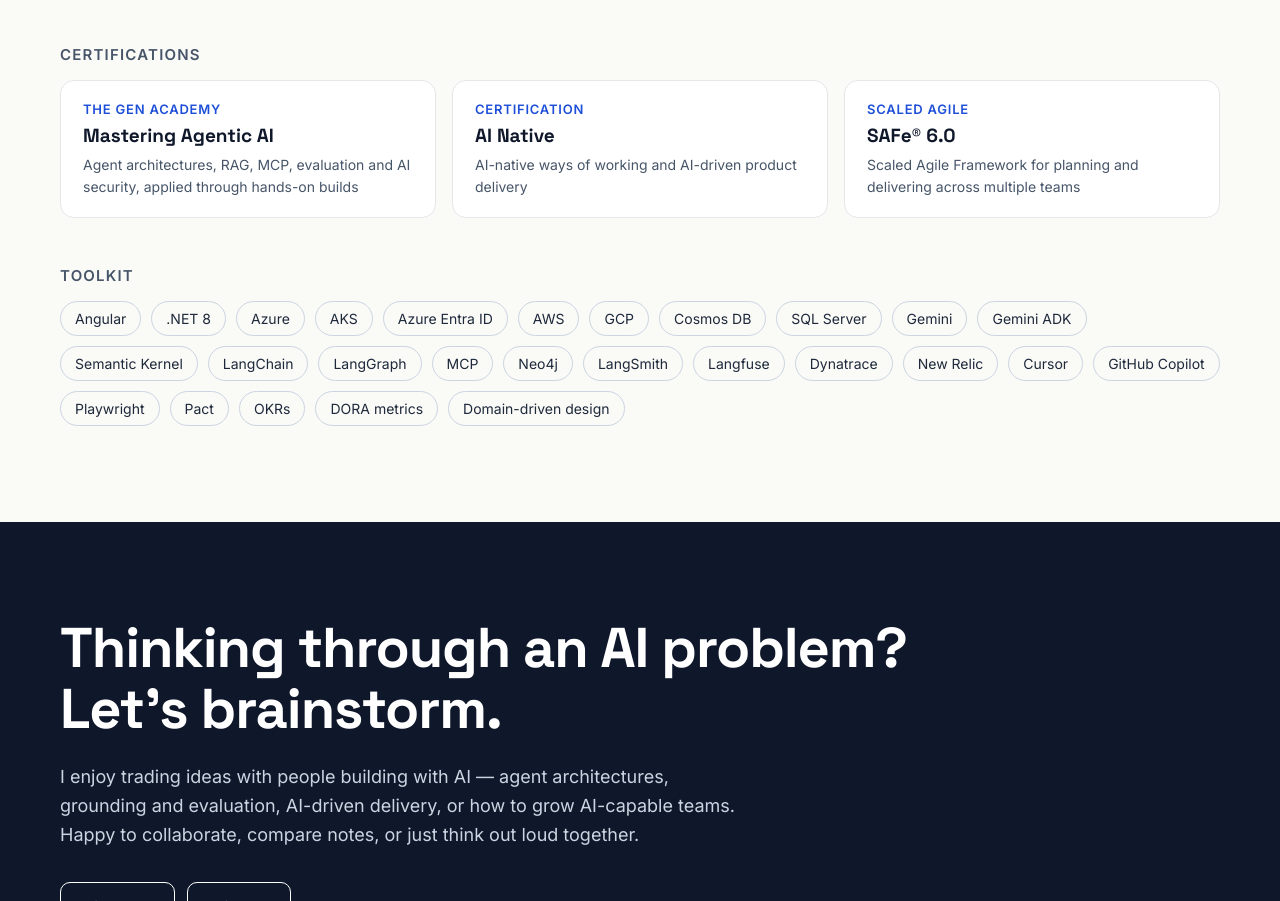
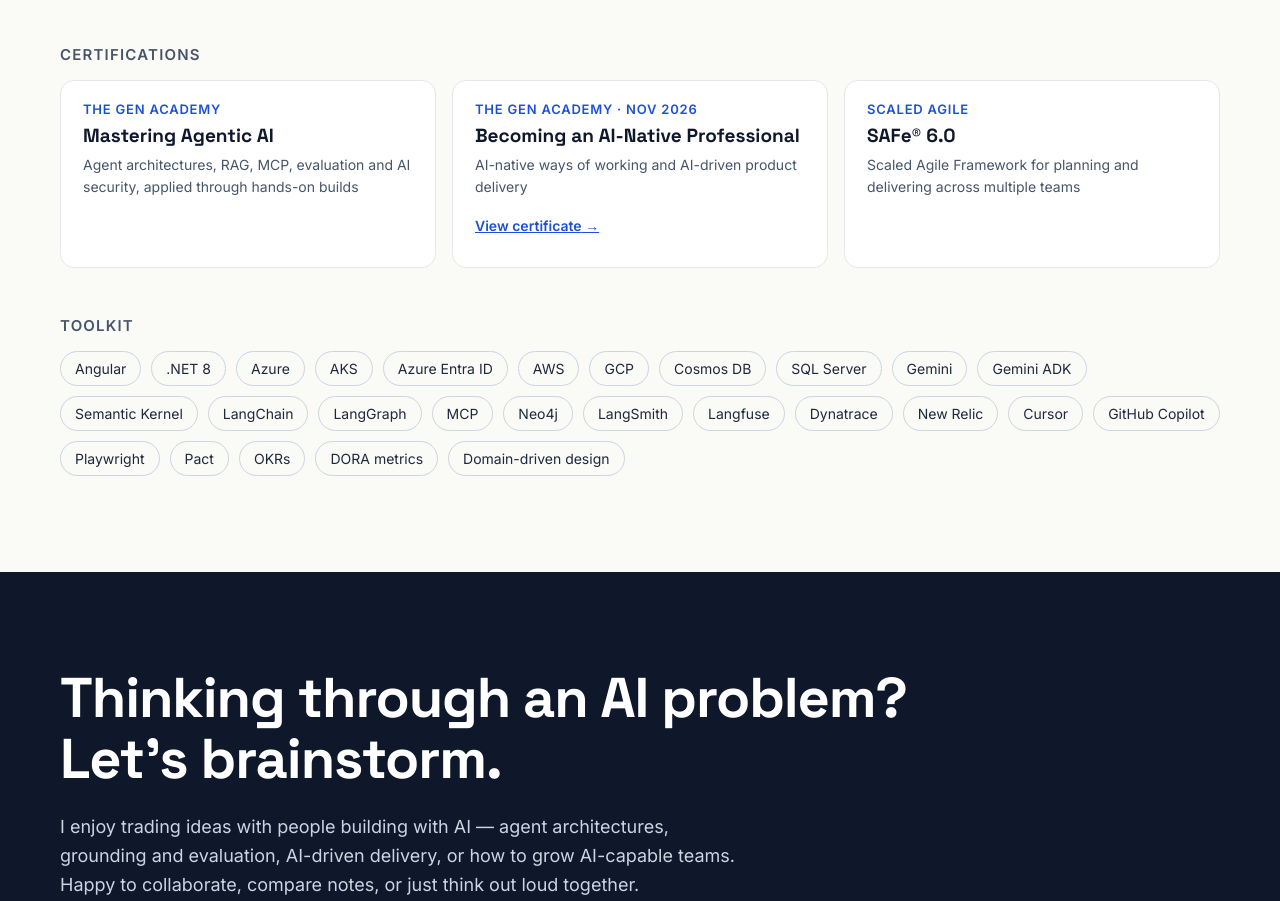
Before and after one commit to gonashc/gonashc.github.io, a plain HTML site: page index.html in a window 1280 px wide. Shown: the part 8389-9290 px from the top of the page. Drawn offline with Linux system fonts and the light colour scheme.

Commit message:
Add AI-Native Professional certificate (The Gen Academy)
Co-Authored-By: Claude Opus 5.5 <noreply@anthropic.com>
Claude-Session: https://claude.ai/code/session_01SehvjdmcdipM5dsXFg4XYU

```diff
--- a/index.html
+++ b/index.html
@@ -348,9 +348,10 @@ a{color:#1E4FD8}a:hover{color:#163BA3}
           <p style="margin: 0; font-size: 14px; line-height: 1.55; color: #475569">Agent architectures, RAG, MCP, evaluation and AI security, applied through hands-on builds</p>
         </li>
         <li style="background: #FFFFFF; border: 1px solid #E5E7EB; border-radius: 14px; padding: 20px 22px; display: flex; flex-direction: column; gap: 6px">
-          <p style="margin: 0; font-size: 13px; font-weight: 600; letter-spacing: 0.06em; text-transform: uppercase; color: #1E4FD8">Certification</p>
-          <p style="margin: 0; font-family: 'Space Grotesk', sans-serif; font-size: 19px; font-weight: 700; color: #0F172A">AI Native</p>
+          <p style="margin: 0; font-size: 13px; font-weight: 600; letter-spacing: 0.06em; text-transform: uppercase; color: #1E4FD8">The Gen Academy · Nov 2026</p>
+          <p style="margin: 0; font-family: 'Space Grotesk', sans-serif; font-size: 19px; font-weight: 700; color: #0F172A">Becoming an AI-Native Professional</p>
           <p style="margin: 0; font-size: 14px; line-height: 1.55; color: #475569">AI-native ways of working and AI-driven product delivery</p>
+          <a href="certs/ai-native-certificate.png" target="_blank" rel="noopener" style="display: inline-flex; align-items: center; min-height: 44px; font-size: 14px; font-weight: 600; color: #1E4FD8">View certificate <span aria-hidden="true">&#160;→</span></a>
         </li>
         <li style="background: #FFFFFF; border: 1px solid #E5E7EB; border-radius: 14px; padding: 20px 22px; display: flex; flex-direction: column; gap: 6px">
           <p style="margin: 0; font-size: 13px; font-weight: 600; letter-spacing: 0.06em; text-transform: uppercase; color: #1E4FD8">Scaled Agile</p>
```
Also changed, not shown: certs/ai-native-certificate.png (added).
